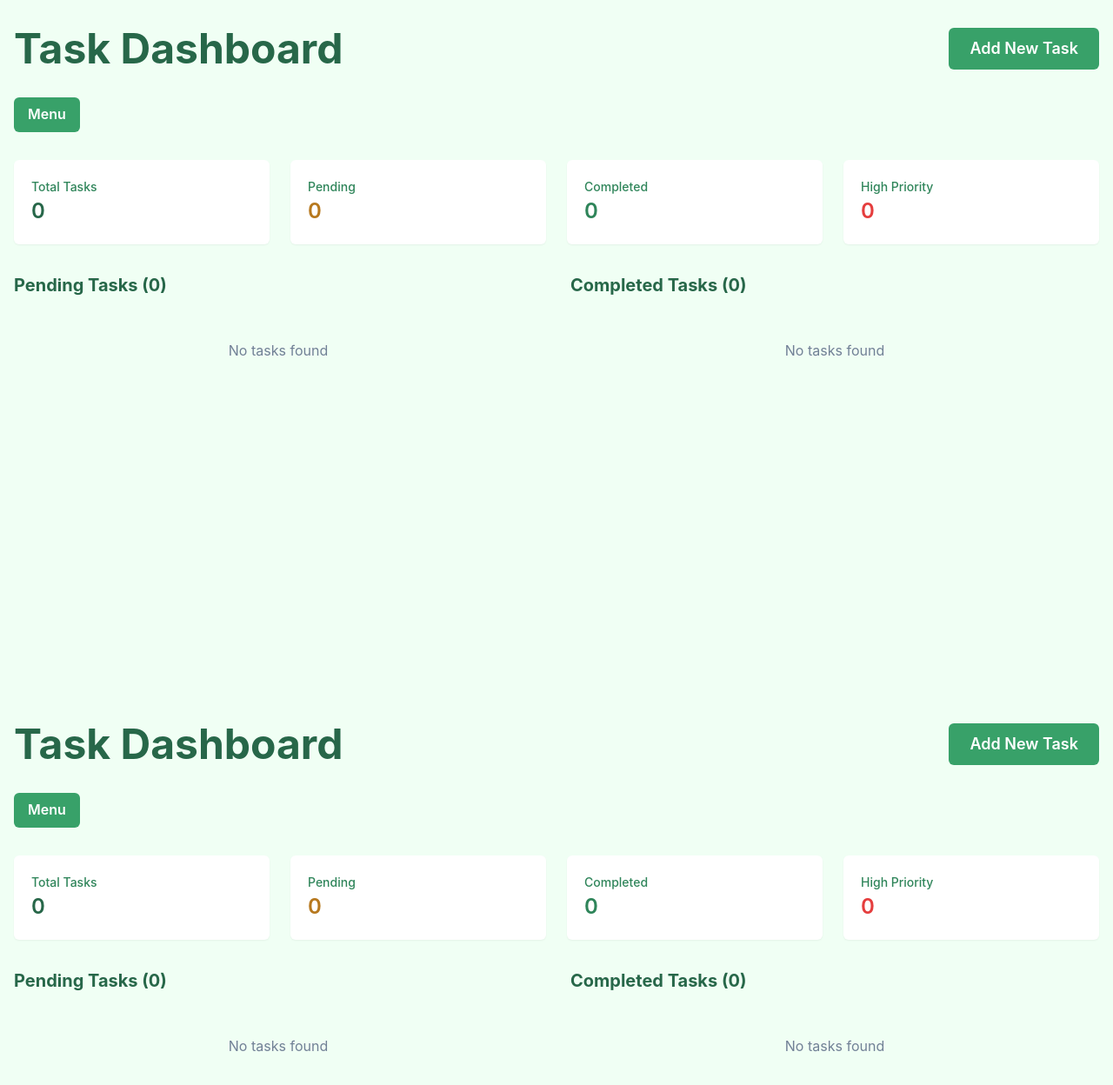
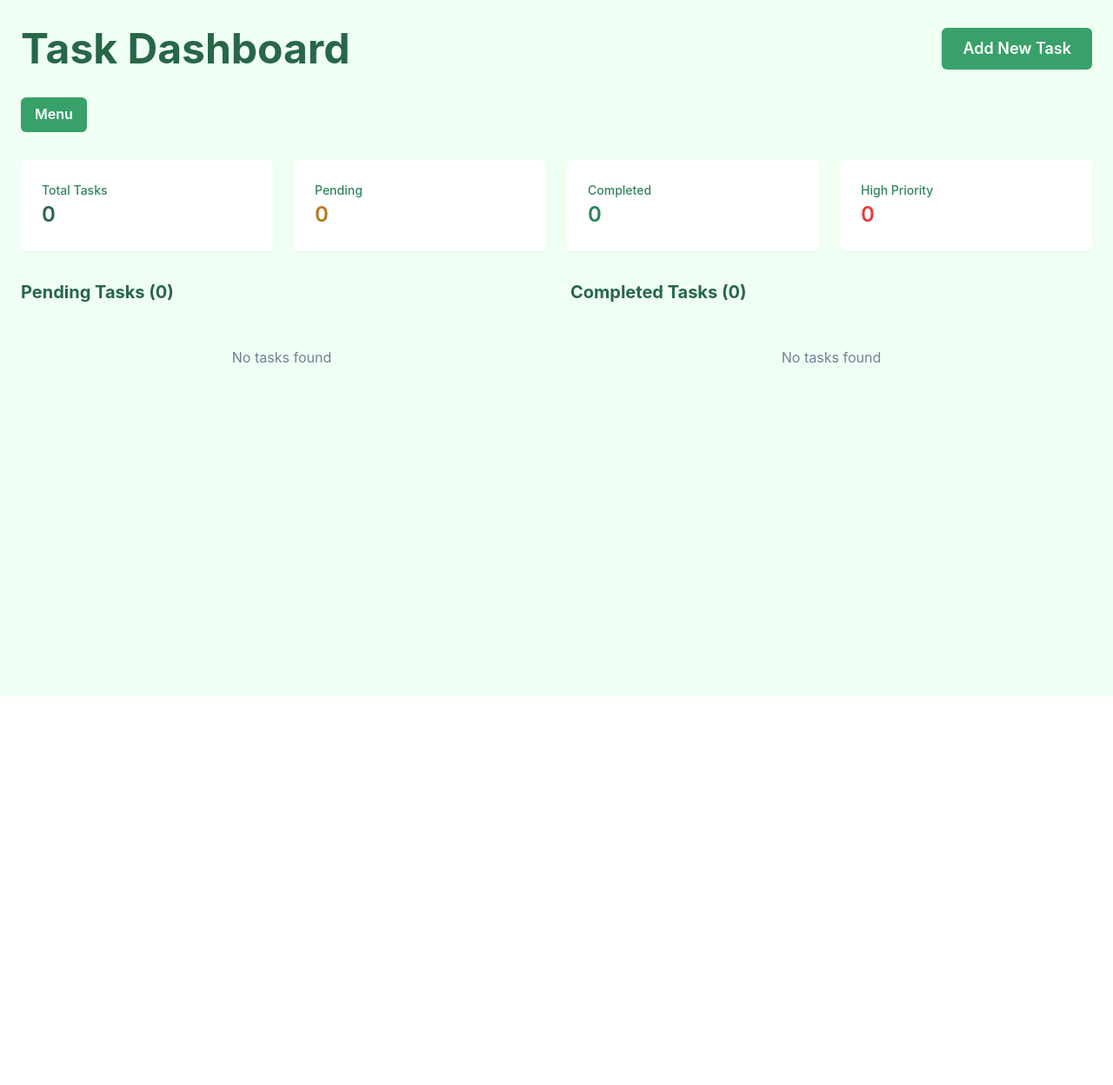
Before and after one commit to leiDanielAguila/to-do, a React (Vite) app: page /dashboard in a window 1280 px wide. Shown: the top 1248 px of the page at 87% size. After the commit the page ends 800 px from the top, so only its background shows below. Built offline with nearby package versions, Linux system fonts and the light colour scheme.

Commit message:
feat: added navigation to different pages and the new screen Generate

```diff
--- a/src/App.tsx
+++ b/src/App.tsx
@@ -1,16 +1,17 @@
 import LoginPage from "./pages/Login"
 import { Dashboard } from "./pages/Dashboard"
+import { Generate } from "./pages/Generate"
 import { Routes, Route } from "react-router-dom"
 
 function App() {
 
   return (
     <>
-      <Dashboard />
+      <Routes>
+        <Route path="/dashboard" element={<Dashboard />} />
+        <Route path="/login" element={<LoginPage />}/>
+        <Route path="/generate" element={<Generate />} />
 
-      <Routes>
-        <Route path="/login" element={<LoginPage />}/>
-        <Route path="/dashboard" element={<Dashboard />} />
       </Routes>
     </>
   )
--- a/src/components/menu.tsx
+++ b/src/components/menu.tsx
@@ -7,7 +7,13 @@ import {
   DrawerOverlay,
   DrawerContent,
   DrawerCloseButton,
+  AbsoluteCenter,
+  VStack,
+  Box,
+  Button,
+  Center,
 } from "@chakra-ui/react";
+import { useNavigate } from "react-router-dom";
 
 export type MenuProps = {
   isOpen: boolean;
@@ -16,6 +22,9 @@ export type MenuProps = {
 };
 
 export const Menu: React.FC<MenuProps> = ({ isOpen, onClose, btnRef }) => {
+  const navigate = useNavigate();
+
+
   return (
     <>
       <Drawer
@@ -28,8 +37,18 @@ export const Menu: React.FC<MenuProps> = ({ isOpen, onClose, btnRef }) => {
         <DrawerContent>
           <DrawerCloseButton />
           <DrawerHeader>To-Do Menu</DrawerHeader>
+          <Center>
+            <Box bg="black" w="90%" h="1px"></Box>
+          </Center>
 
-          <DrawerBody></DrawerBody>
+          <DrawerBody>
+            <VStack>
+              <Button variant={"ghost"} onClick={() => navigate("/dashboard")}>Home</Button>
+              <Button variant={"ghost"} onClick={() => navigate("/generate")}>Generate</Button>
+              <Button variant={"ghost"}>Settings</Button>
+              <Button variant={"ghost"} onClick={() => navigate("/login")}>Login</Button>
+            </VStack>
+          </DrawerBody>
 
           <DrawerFooter></DrawerFooter>
         </DrawerContent>
--- a/src/pages/Dashboard.tsx
+++ b/src/pages/Dashboard.tsx
@@ -13,6 +13,7 @@ import {
   CardBody,
   Button,
   useDisclosure,
+  Stack,
 } from "@chakra-ui/react";
 import { TodoForm } from "../components/TodoForm";
 import { TodoList } from "../components/TodoList";
@@ -43,20 +44,39 @@ export const Dashboard = () => {
         : undefined,
     });
   };
+
   const { isOpen, onOpen, onClose } = useDisclosure();
   const btnRef = useRef<HTMLButtonElement | null>(null);
+
   return (
     <Box bg="green.50" minH="100vh">
-      <Container maxW="7xl" py={8}>
-        <VStack spacing={8} align="stretch">
-          <HStack justify="space-between" align="center">
-            <Heading size="2xl" color="green.700">
+      <Container
+        maxW={{ base: "full", sm: "container.sm", md: "container.md", lg: "container.lg", xl: "7xl" }}
+        py={{ base: 4, md: 8 }}
+        px={{ base: 4, md: 6 }}
+      >
+        <VStack spacing={{ base: 6, md: 8 }} align="stretch">
+          {/* Header Section - Responsive Stack */}
+          <Stack
+            direction={{ base: "column", md: "row" }}
+            justify="space-between"
+            align={{ base: "stretch", md: "center" }}
+            spacing={{ base: 4, md: 0 }}
+          >
+            <Heading
+              size={{ base: "xl", md: "2xl" }}
+              color="green.700"
+              textAlign={{ base: "center", md: "left" }}
+            >
               Task Dashboard
             </Heading>
-            <TodoForm onSubmit={handleAddTodo} />
-          </HStack>
+            <Box w={{ base: "full", md: "auto" }}>
+              <TodoForm onSubmit={handleAddTodo} />
+            </Box>
+          </Stack>
 
-          <HStack justify="space-between">
+          {/* Menu Button */}
+          <HStack justify={{ base: "flex-start", md: "flex-start" }}>
             <Button colorScheme="green" onClick={onOpen} ref={btnRef}>
               Menu
             </Button>
@@ -64,47 +84,91 @@ export const Dashboard = () => {
 
           <Menu isOpen={isOpen} onClose={onClose} btnRef={btnRef} />
 
-          <Grid templateColumns="repeat(4, 1fr)" gap={6}>
+          {/* Stats Grid - Responsive Columns */}
+          <Grid
+            templateColumns={{
+              base: "repeat(2, 1fr)",
+              md: "repeat(4, 1fr)"
+            }}
+            gap={{ base: 3, md: 6 }}
+          >
             <GridItem>
-              <Card bg="white" boxShadow="sm">
-                <CardBody>
+              <Card bg="white" boxShadow="sm" h="full">
+                <CardBody p={{ base: 3, md: 6 }}>
                   <Stat>
-                    <StatLabel color="green.600">Total Tasks</StatLabel>
-                    <StatNumber color="green.700">{todos.length}</StatNumber>
+                    <StatLabel
+                      color="green.600"
+                      fontSize={{ base: "xs", md: "sm" }}
+                    >
+                      Total Tasks
+                    </StatLabel>
+                    <StatNumber
+                      color="green.700"
+                      fontSize={{ base: "lg", md: "2xl" }}
+                    >
+                      {todos.length}
+                    </StatNumber>
                   </Stat>
                 </CardBody>
               </Card>
             </GridItem>
+
             <GridItem>
-              <Card bg="white" boxShadow="sm">
-                <CardBody>
+              <Card bg="white" boxShadow="sm" h="full">
+                <CardBody p={{ base: 3, md: 6 }}>
                   <Stat>
-                    <StatLabel color="green.600">Pending</StatLabel>
-                    <StatNumber color="yellow.600">
+                    <StatLabel
+                      color="green.600"
+                      fontSize={{ base: "xs", md: "sm" }}
+                    >
+                      Pending
+                    </StatLabel>
+                    <StatNumber
+                      color="yellow.600"
+                      fontSize={{ base: "lg", md: "2xl" }}
+                    >
                       {pendingTodos.length}
                     </StatNumber>
                   </Stat>
                 </CardBody>
               </Card>
             </GridItem>
+
             <GridItem>
-              <Card bg="white" boxShadow="sm">
-                <CardBody>
+              <Card bg="white" boxShadow="sm" h="full">
+                <CardBody p={{ base: 3, md: 6 }}>
                   <Stat>
-                    <StatLabel color="green.600">Completed</StatLabel>
-                    <StatNumber color="green.600">
+                    <StatLabel
+                      color="green.600"
+                      fontSize={{ base: "xs", md: "sm" }}
+                    >
+                      Completed
+                    </StatLabel>
+                    <StatNumber
+                      color="green.600"
+                      fontSize={{ base: "lg", md: "2xl" }}
+                    >
                       {completedTodos.length}
                     </StatNumber>
                   </Stat>
                 </CardBody>
               </Card>
             </GridItem>
+
             <GridItem>
-              <Card bg="white" boxShadow="sm">
-                <CardBody>
+              <Card bg="white" boxShadow="sm" h="full">
+                <CardBody p={{ base: 3, md: 6 }}>
                   <Stat>
-                    <StatLabel color="green.600">High Priority</StatLabel>
-                    <StatNumber color="red.500">
+                    <StatLabel
+                      color="green.600"
+                      fontSize={{ base: "xs", md: "sm" }}
+                    >
+                      High Priority
+                    </StatLabel>
+                    <StatNumber
+                      color="red.500"
+                      fontSize={{ base: "lg", md: "2xl" }}
+                    >
                       {todosByPriority.high.length}
                     </StatNumber>
                   </Stat>
@@ -113,7 +177,14 @@ export const Dashboard = () => {
             </GridItem>
           </Grid>
 
-          <Grid templateColumns="repeat(2, 1fr)" gap={8}>
+          {/* Todo Lists Grid - Responsive Layout */}
+          <Grid
+            templateColumns={{
+              base: "1fr",
+              lg: "repeat(2, 1fr)"
+            }}
+            gap={{ base: 6, md: 8 }}
+          >
             <GridItem>
               <TodoList
                 todos={pendingTodos}
--- /dev/null
+++ b/src/pages/Generate.tsx
@@ -0,0 +1,40 @@
+import {
+  Box,
+  Container,
+  HStack,
+  Heading,
+  useDisclosure,
+  Button,
+  VStack,
+} from "@chakra-ui/react";
+import { useRef } from "react";
+import { Menu } from "@/components/menu";
+
+export const Generate = () => {
+  const { isOpen, onOpen, onClose } = useDisclosure();
+  const btnRef = useRef<HTMLButtonElement | null>(null);
+
+  return (
+    <Box bg="green.50" minH="100vh">
+      <Container maxW="7xl" py={8}>
+        <VStack spacing={8} align={'stretch'}>
+          <HStack justify={"space-between"} align={"center"}>
+            <Heading size={"2xl"} color={"green.700"}>
+              Best Task Order
+            </Heading>
+          </HStack>
+
+          <HStack justify="space-between">
+            <Button colorScheme="green" onClick={onOpen} ref={btnRef}>
+              Menu
+            </Button>
+          </HStack>
+
+
+
+          <Menu isOpen={isOpen} onClose={onClose} btnRef={btnRef} />
+        </VStack>
+      </Container>
+    </Box>
+  );
+};
--- a/src/pages/Login.tsx
+++ b/src/pages/Login.tsx
@@ -17,12 +17,15 @@ import {
 import { SampleLogin } from "@/hooks/LoginHook";
 import type { LoginForm } from "@/types/LoginPage.types";
 import { useState } from "react";
+import { useNavigate } from "react-router-dom";
 
 function LoginPage() {
   const [loginForm, setLoginForm] = useState<LoginForm>({
     username: "",
     password: "",
   });
+
+  const navigate = useNavigate()
 
   const { validateLogin, error, isLoading } = SampleLogin(loginForm);
 
```
